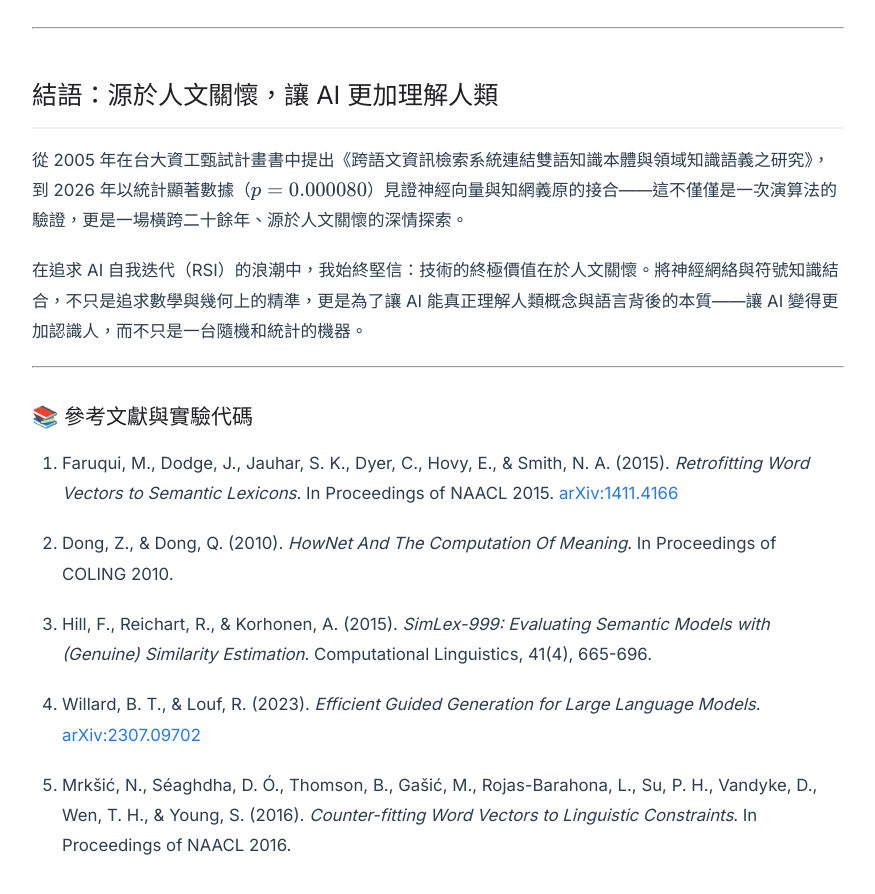
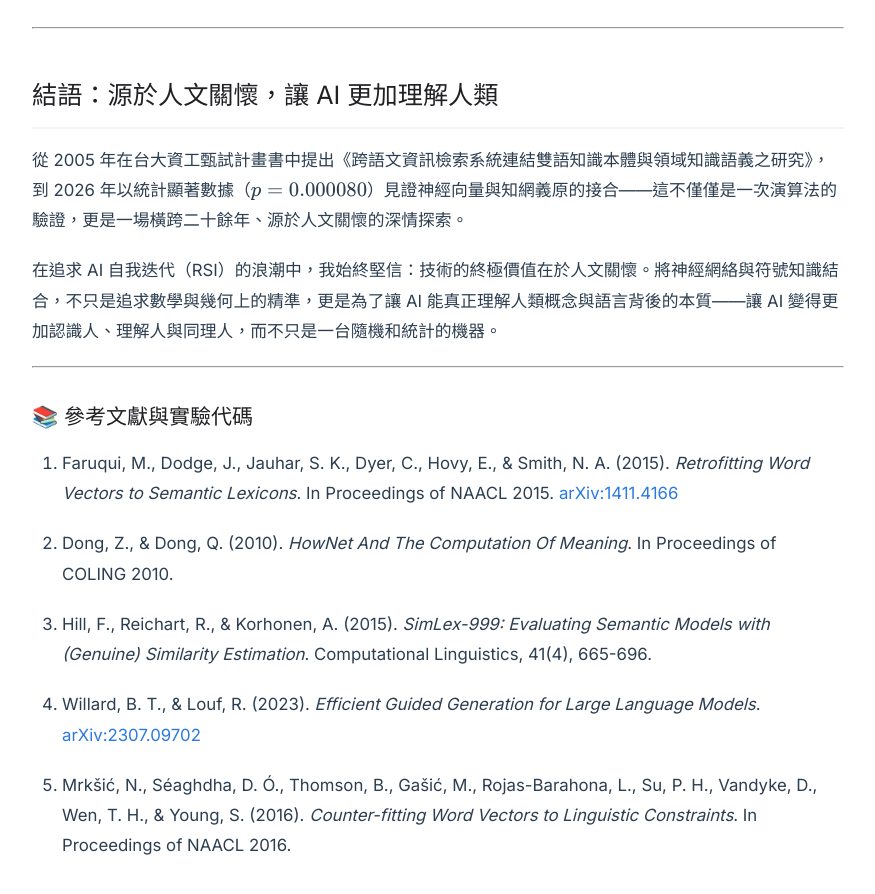
Before and after one commit to yefangwong/yefangwong.github.io, a Jekyll site: the page built from _posts/2026-09-27-grounding-dense-embeddings-via-hownet-retrofitting.md, in a window 1280 px wide and 900 px high, scrolled down 8333 px. Shown: the top 894 px of the window, without its empty margins (202-1077 px from the left). Built offline with Jekyll 4.4.1, drawn with Linux system fonts in a browser that asks for light colours.

Commit message:
style: enrich conclusion with 'recognize, understand, and empathize with humans'

```diff
--- a/_posts/2026-09-27-grounding-dense-embeddings-via-hownet-retrofitting.md
+++ b/_posts/2026-09-27-grounding-dense-embeddings-via-hownet-retrofitting.md
@@ -228,7 +228,7 @@ $$\mathbf{q}_i^{(t+1)} = \frac{\alpha_i \hat{\mathbf{q}}_i + \sum_{j \in N(i)} \
 
 從 2005 年在台大資工甄試計畫書中提出《跨語文資訊檢索系統連結雙語知識本體與領域知識語義之研究》，到 2026 年以統計顯著數據（$p = 0.000080$）見證神經向量與知網義原的接合——這不僅僅是一次演算法的驗證，更是一場橫跨二十餘年、源於人文關懷的深情探索。
 
-在追求 AI 自我迭代（RSI）的浪潮中，我始終堅信：技術的終極價值在於人文關懷。將神經網絡與符號知識結合，不只是追求數學與幾何上的精準，更是為了讓 AI 能真正理解人類概念與語言背後的本質——讓 AI 變得更加認識人，而不只是一台隨機和統計的機器。
+在追求 AI 自我迭代（RSI）的浪潮中，我始終堅信：技術的終極價值在於人文關懷。將神經網絡與符號知識結合，不只是追求數學與幾何上的精準，更是為了讓 AI 能真正理解人類概念與語言背後的本質——讓 AI 變得更加認識人、理解人與同理人，而不只是一台隨機和統計的機器。
 
 ---
 
```
